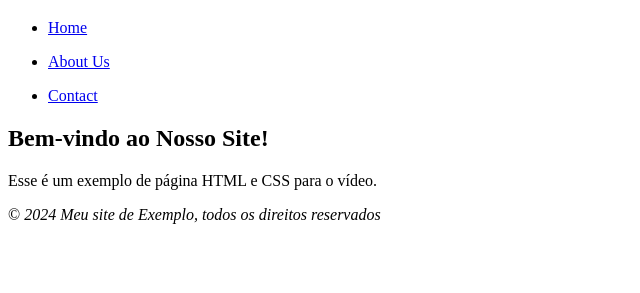
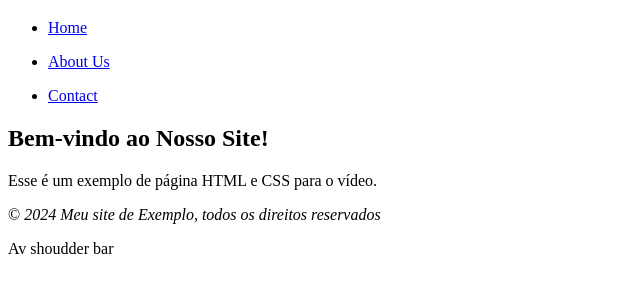
Before and after one commit to jbphp007/Vscode, a plain HTML site: page Git/index.html in a window 1280 px wide. Shown: the part 61-354 px from the top of the page, without its empty margins (0-640 px from the left). Drawn offline with Linux system fonts and the light colour scheme.

Commit message:
Alteração

```diff
--- a/Git/index.html
+++ b/Git/index.html
@@ -35,6 +35,9 @@
         <p>
             &copy; <em>2024 Meu site de Exemplo, todos os direitos reservados</em>
         </p>
+        <p>
+            Av shoudder bar
+        </p>
     </footer>
 </body>
 </html>
```
